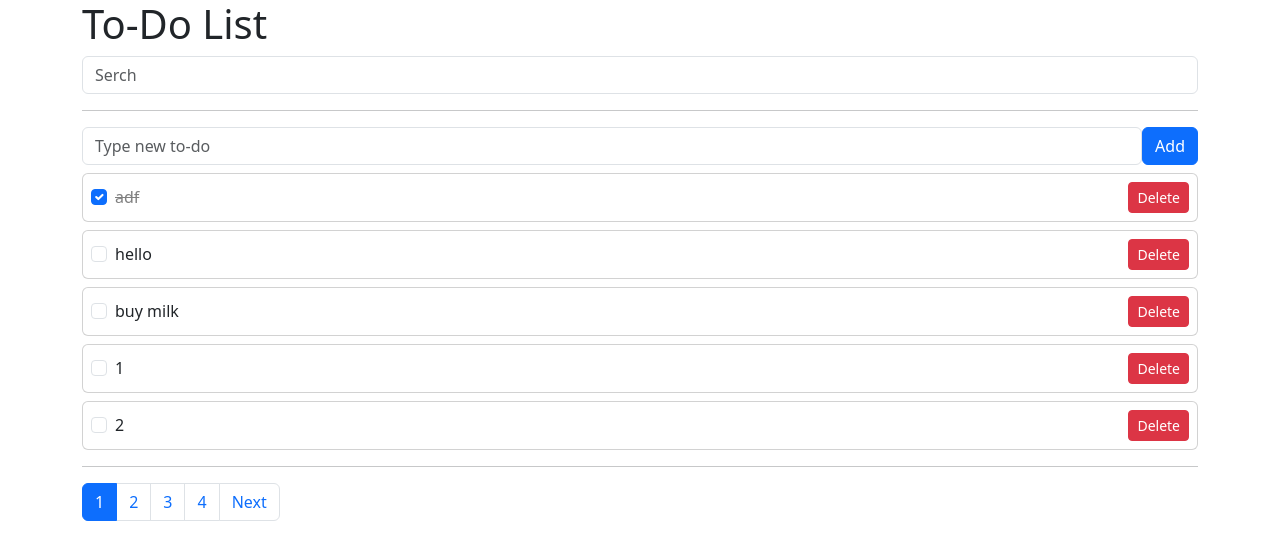
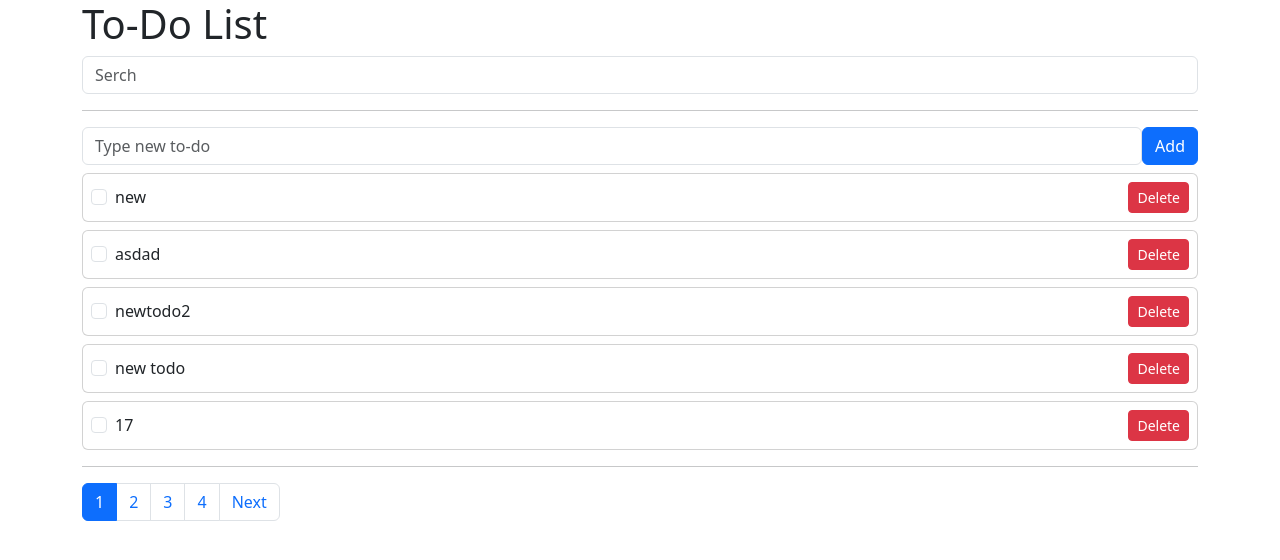
Before and after one commit to SeungHye-J/vue3-project, a Vue app: page / in a window 1280 px wide. Shown: the top 560 px of the page. Built offline with nearby package versions, Linux system fonts and the light colour scheme; data requests are answered from the project's data file.

Commit message:
todo 등록/삭제 시 getTodo불러오기 및 sort 주기

```diff
--- a/db.json
+++ b/db.json
@@ -1,40 +1,5 @@
 {
   "todos": [
-    {
-      "subject": "adf",
-      "completed": true,
-      "id": 3
-    },
-    {
-      "subject": "hello",
-      "completed": false,
-      "id": 6
-    },
-    {
-      "subject": "buy milk",
-      "completed": false,
-      "id": 7
-    },
-    {
-      "subject": "1",
-      "completed": false,
-      "id": 8
-    },
-    {
-      "subject": "2",
-      "completed": false,
-      "id": 9
-    },
-    {
-      "subject": "3",
-      "completed": false,
-      "id": 10
-    },
-    {
-      "subject": "4",
-      "completed": false,
-      "id": 11
-    },
     {
       "subject": "5",
       "completed": false,
@@ -94,6 +59,26 @@
       "subject": "17",
       "completed": false,
       "id": 23
+    },
+    {
+      "subject": "new todo",
+      "completed": false,
+      "id": 24
+    },
+    {
+      "subject": "newtodo2",
+      "completed": false,
+      "id": 25
+    },
+    {
+      "subject": "asdad",
+      "completed": false,
+      "id": 26
+    },
+    {
+      "subject": "new",
+      "completed": false,
+      "id": 27
     }
   ]
 }
--- a/src/App.vue
+++ b/src/App.vue
@@ -71,7 +71,7 @@
       try{
         //모든 todos데이터 호출
         const res = await axios.get(
-          `http://localhost:3000/todos?subject_like=${searchText.value}&_page=${page}&_limit=${limit}`
+          `http://localhost:3000/todos?_sort=id&_order=desc&subject_like=${searchText.value}&_page=${page}&_limit=${limit}`
           );
         numberOfTodos.value = res.headers['x-total-count'];
         todos.value = res.data;
@@ -87,12 +87,13 @@
       error.value = '';
       //데이터베이스에 todo를 저장한 후 Array추가하기
       try{
-        const res = await axios.post('http://localhost:3000/todos',{
+        await axios.post('http://localhost:3000/todos',{
           subject: todo.subject,
           completed: todo.completed
           //id는 자동으로 생성해줌
         });
-        todos.value.push(res.data);
+
+        getTodos(1);
       }catch(err){
         console.log(err);
         error.value = 'Somthing went wrong.';
@@ -107,7 +108,8 @@
       try{
         await axios.delete('http://localhost:3000/todos/' + id);
 
-        todos.value.splice(index,1);
+       getTodos(1);
+
       }catch(err){
         console.log(err);
         error.value = 'Somthing went wrong.';
```
